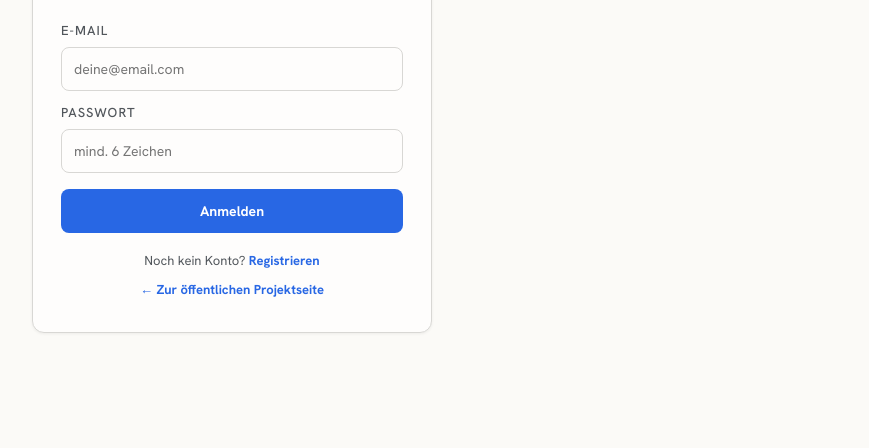
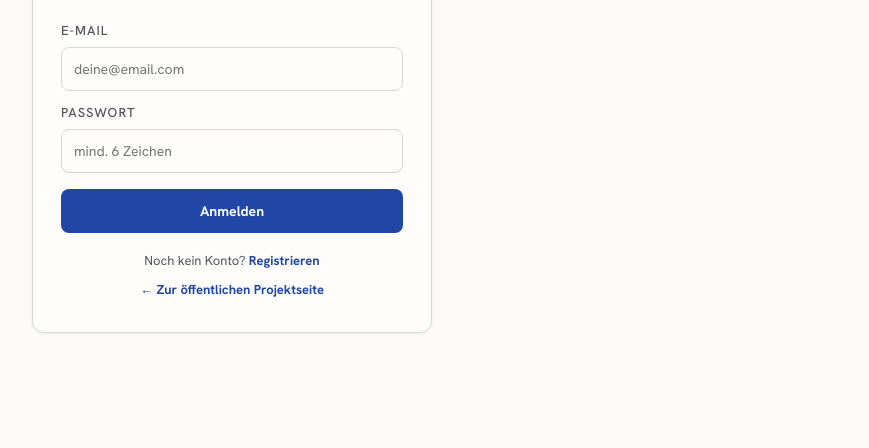
Before and after one commit to TI30X/tvza-app, a plain HTML site: page login.html in a window 1280 px wide. Shown: the part 286-734 px from the top of the page, without its empty margins (408-1277 px from the left). Drawn offline with Linux system fonts and the light colour scheme; no server answers.

Commit message:
Add files via upload
weniger prägnantes blau

```diff
--- a/login.html
+++ b/login.html
@@ -3,7 +3,7 @@
 <head>
   <meta charset="UTF-8" />
   <meta name="viewport" content="width=device-width, initial-scale=1.0" />
-  <meta name="theme-color" content="#2563EB" />
+  <meta name="theme-color" content="#1E40AF" />
   <link rel="manifest" href="manifest.json" />
   <link rel="preconnect" href="https://fonts.googleapis.com" />
   <link rel="preconnect" href="https://fonts.gstatic.com" crossorigin />
--- a/style.css
+++ b/style.css
@@ -10,9 +10,12 @@
   --surface-2: oklch(0.975 0.004 95);
   --ink:       oklch(0.22 0.01 250);
   --ink-soft:  oklch(0.45 0.01 250);
-  --accent:    oklch(0.55 0.20 262);
-  --accent-hover: oklch(0.49 0.19 262);
-  --accent-bg: oklch(0.96 0.03 262);
+  --accent:    oklch(0.43 0.16 264);
+  --accent-hover: oklch(0.38 0.14 264);
+  --accent-bg: oklch(0.95 0.03 264);
+  /* Danger / Löschen — eigenes Rot, passt sich pro Modus an */
+  --danger:    oklch(0.52 0.19 25);
+  --danger-bg: oklch(0.95 0.03 25);
   --border:    oklch(0.88 0.005 95);
 
   /* Tracker tints — muted, same lightness/chroma, differ only in hue */
@@ -70,10 +73,12 @@
   --surface-2: oklch(0.26 0.008 250);
   --ink:       oklch(0.94 0.006 95);
   --ink-soft:  oklch(0.72 0.01 95);
-  /* Akzent im Dark Mode = offizielles Blau (#2563EB), leicht aufgehellt für Kontrast */
-  --accent:    oklch(0.64 0.18 262);
-  --accent-hover: oklch(0.70 0.16 262);
-  --accent-bg: oklch(0.30 0.08 262);
+  /* Akzent im Dark Mode = tieferes, ruhigeres Vertrauens-Blau (weniger grell) */
+  --accent:    oklch(0.54 0.14 264);
+  --accent-hover: oklch(0.60 0.14 264);
+  --accent-bg: oklch(0.28 0.07 264);
+  --danger:    oklch(0.64 0.15 25);
+  --danger-bg: oklch(0.28 0.06 25);
   --border:    oklch(0.34 0.006 250);
   --shadow-sm: 0 1px 3px oklch(0 0 0 / 0.28);
   --shadow-md: 0 4px 14px oklch(0 0 0 / 0.34);
@@ -383,8 +388,8 @@ button, input, select, textarea { font-family: inherit; }
 .action-btn svg { display: block; }
 .action-btn--public { background: var(--tint-food); border-color: var(--border); color: var(--food-deep); }
 .action-btn--public:hover { background: var(--tint-food); }
-.action-btn--danger { background: var(--accent-bg); border-color: var(--border); color: var(--accent); }
-.action-btn--danger:hover { background: var(--accent-bg); }
+.action-btn--danger { background: var(--danger-bg); border-color: var(--border); color: var(--danger); }
+.action-btn--danger:hover { background: var(--danger-bg); }
 
 /* ─── Form card ─── */
 .form-card {
--- a/theme.js
+++ b/theme.js
@@ -17,7 +17,7 @@
     document.documentElement.dataset.theme = theme;
     document.documentElement.dataset.themeMode = mode;
     const meta = document.querySelector('meta[name="theme-color"]');
-    if (meta) meta.content = theme === 'dark' ? '#151515' : '#2563EB';
+    if (meta) meta.content = theme === 'dark' ? '#151515' : '#1E40AF';
     window.dispatchEvent(new CustomEvent('tvza-theme-change', { detail: { mode, theme } }));
   }
 
```
Also changed, not shown: index.html (+1 -1 lines), pages/foodtracker.html (+1 -1 lines), pages/skitracker.html (+1 -1 lines), pages/tripplanner.html (+1 -1 lines), public.html (+5 -5 lines), manifest.json.
